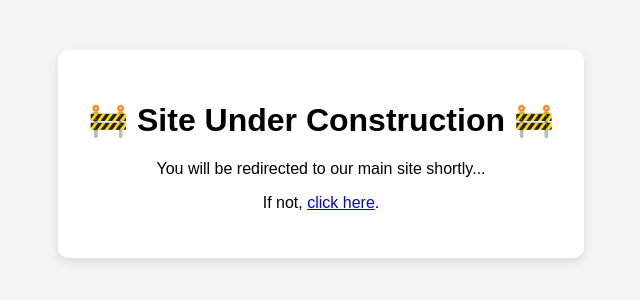
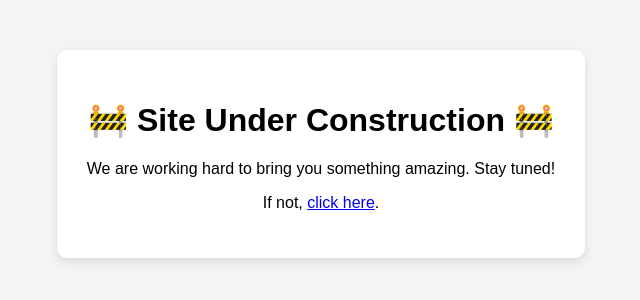
Before and after one commit to Starexim/product_Authenticate_check, a plain HTML site: page index.html in a window 1280 px wide. Shown: the part 254-554 px from the top of the page, without its empty margins (319-959 px from the left). Drawn offline with Linux system fonts and the light colour scheme.

Commit message:
Update index.html

```diff
--- a/index.html
+++ b/index.html
@@ -26,7 +26,7 @@
 <body>
   <div class="box">
     <h1>🚧 Site Under Construction 🚧</h1>
-    <p>You will be redirected to our main site shortly...</p>
+    <p>We are working hard to bring you something amazing. Stay tuned!</p>
     <p>If not, <a href="#">click here</a>.</p>
   </div>
 </body>
```
